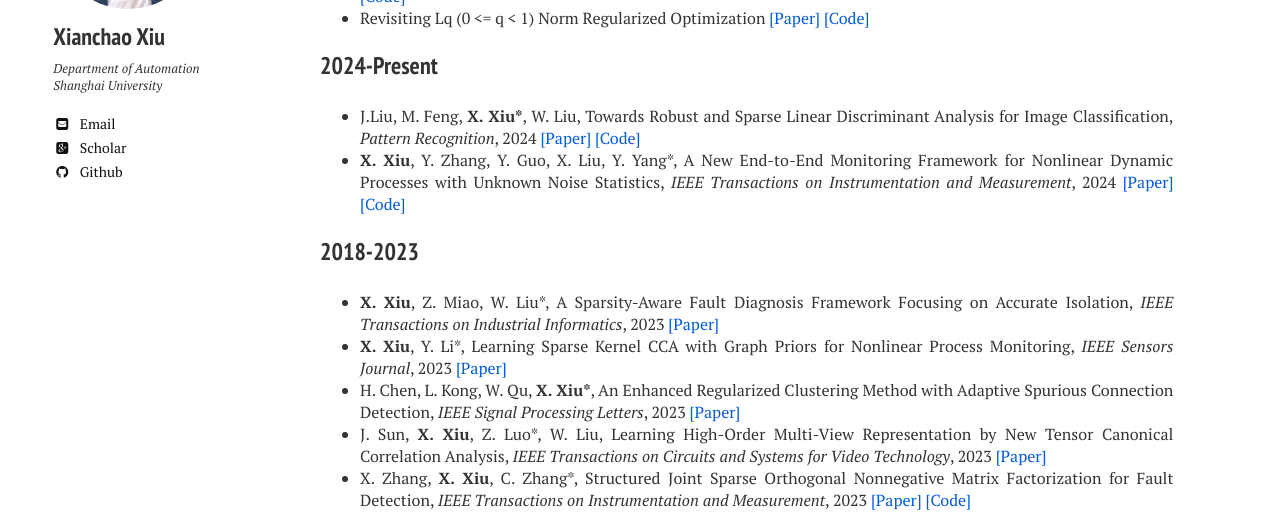
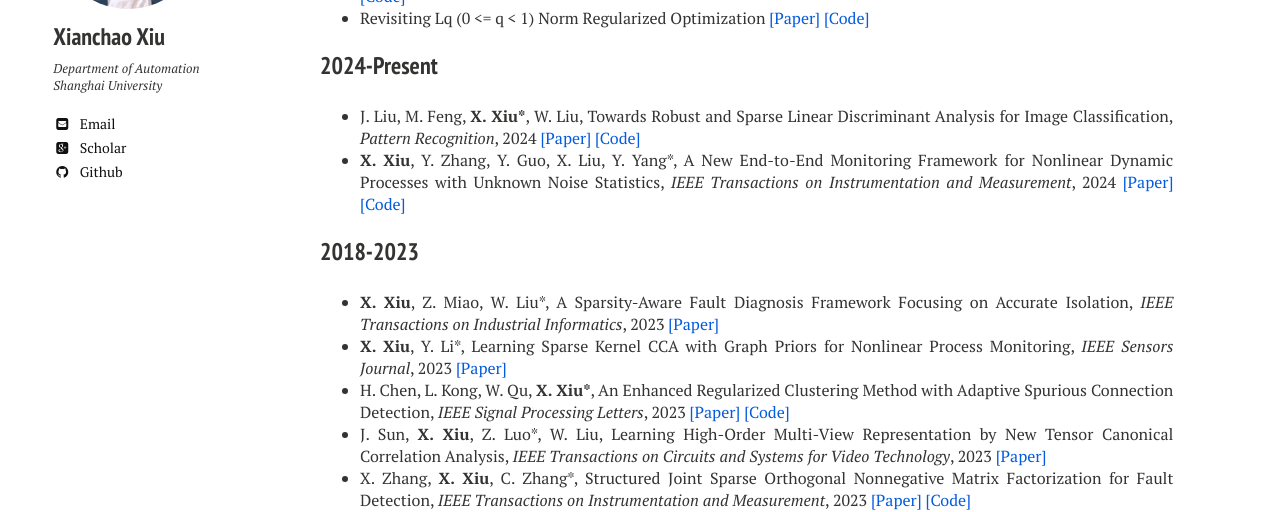
Before and after one commit to xianchaoxiu/xianchaoxiu.github.io, a Jekyll site: the page built from publications/index.md, in a window 1280 px wide. Shown: the part 213-725 px from the top of the page. Built offline with Jekyll 4.4.1, drawn with Linux system fonts in a browser that asks for light colours; nearby versions of some CDN libraries.

Commit message:
Update index.md

```diff
--- a/publications/index.md
+++ b/publications/index.md
@@ -12,13 +12,13 @@ share: false
 * Revisiting Lq (0 <= q < 1) Norm Regularized Optimization <a href="https://arxiv.org/abs/2306.14394" class="textlink" target="_blank">[Paper]</a> <a href="https://github.com/ShenglongZhou/PSNP" class="textlink" target="_blank">[Code]</a> <br>
 
 ### 2024-Present
-* J.Liu, M. Feng, <b>X. Xiu*</b>, W. Liu, Towards Robust and Sparse Linear Discriminant Analysis for Image Classification, <i>Pattern Recognition</i>, 2024 <a href="https://ieeexplore.ieee.org/document/10464356" class="textlink" target="_blank">[Paper]</a> <a href="https://github.com/xianchaoxiu/2024-TIM" class="textlink" target="_blank">[Code]</a> <br>
+* J. Liu, M. Feng, <b>X. Xiu*</b>, W. Liu, Towards Robust and Sparse Linear Discriminant Analysis for Image Classification, <i>Pattern Recognition</i>, 2024 <a href="https://ieeexplore.ieee.org/document/10464356" class="textlink" target="_blank">[Paper]</a> <a href="https://github.com/xianchaoxiu/2024-TIM" class="textlink" target="_blank">[Code]</a> <br>
 * <b>X. Xiu</b>, Y. Zhang, Y. Guo, X. Liu, Y. Yang*, A New End-to-End Monitoring Framework for Nonlinear Dynamic Processes with Unknown Noise Statistics, <i>IEEE Transactions on Instrumentation and Measurement</i>, 2024 <a href="https://ieeexplore.ieee.org/document/10464356" class="textlink" target="_blank">[Paper]</a> <a href="https://github.com/xianchaoxiu/2024-TIM" class="textlink" target="_blank">[Code]</a> <br>
 
 ### 2018-2023
 * <b>X. Xiu</b>, Z. Miao, W. Liu*, A Sparsity-Aware Fault Diagnosis Framework Focusing on Accurate Isolation, <i>IEEE Transactions on Industrial Informatics</i>, 2023 <a href="https://ieeexplore.ieee.org/document/9788040" class="textlink" target="_blank">[Paper]</a> <br>
 * <b>X. Xiu</b>, Y. Li*, Learning Sparse Kernel CCA with Graph Priors for Nonlinear Process Monitoring, <i>IEEE Sensors Journal</i>, 2023 <a href="https://ieeexplore.ieee.org/document/10050438" class="textlink" target="_blank">[Paper]</a> <br>
-* H. Chen, L. Kong, W. Qu, <b>X. Xiu*</b>, An Enhanced Regularized Clustering Method with Adaptive Spurious Connection Detection, <i>IEEE Signal Processing Letters</i>, 2023 <a href="https://ieeexplore.ieee.org/document/10252040" class="textlink" target="_blank">[Paper]</a> <br>
+* H. Chen, L. Kong, W. Qu, <b>X. Xiu*</b>, An Enhanced Regularized Clustering Method with Adaptive Spurious Connection Detection, <i>IEEE Signal Processing Letters</i>, 2023 <a href="https://ieeexplore.ieee.org/document/10252040" class="textlink" target="_blank">[Paper]</a> <a href="https://github.com/xianchaoxiu/2023-SPL" class="textlink" target="_blank">[Code]</a> <br>
 * J. Sun, <b>X. Xiu</b>, Z. Luo*, W. Liu, Learning High-Order Multi-View Representation by New Tensor Canonical Correlation Analysis, <i>IEEE Transactions on Circuits and Systems for Video Technology</i>, 2023 <a href="https://ieeexplore.ieee.org/document/10091146" class="textlink" target="_blank">[Paper]</a> <br>
 * X. Zhang, <b>X. Xiu</b>, C. Zhang*, Structured Joint Sparse Orthogonal Nonnegative Matrix Factorization for Fault Detection, <i>IEEE Transactions on Instrumentation and Measurement</i>, 2023 <a href="https://ieeexplore.ieee.org/abstract/document/10036023" class="textlink" target="_blank">[Paper]</a> <a href="https://github.com/xianchaoxiu/2023-TIM" class="textlink" target="_blank">[Code]</a> <br>
 * <b>X. Xiu</b>, L. Pan, Y. Yang*, W. Liu, Efficient and Fast Joint Sparse Constrained Canonical Correlation Analysis for Fault Detection, <i>IEEE Transactions on Neural Networks and Learning Systems</i>, 2022 <a href="https://ieeexplore.ieee.org/document/9887978" class="textlink" target="_blank">[Paper]</a> <br>
```
